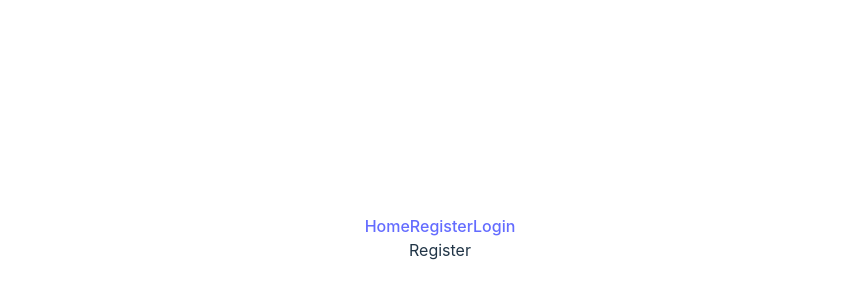
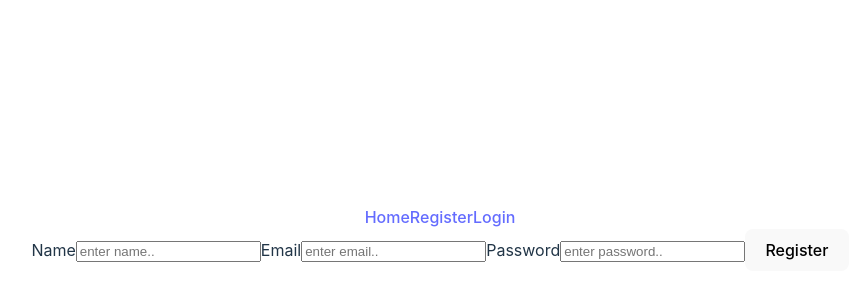
Before and after one commit to lenover12/WhatEatsWell, a React (Vite) app in the folder client/: page /register in a window 1280 px wide. Shown: the part 162-462 px from the top of the page, without its empty margins (200-1057 px from the left). Built offline with nearby package versions, Linux system fonts and the light colour scheme.

Commit message:
Login & Register initial state logic

```diff
--- a/client/src/pages/Login.jsx
+++ b/client/src/pages/Login.jsx
@@ -1,7 +1,25 @@
-import React from 'react'
+import { useState } from 'react'
+
 
 export default function Login() {
+  const [data, setData] = useState({
+    email: '',
+    password: '',
+  })
+
+  const loginUser = (e) => {
+    e.preventDefault()
+  }
+
   return (
-    <div>Login</div>
+    <div>
+    <form onSubmit={loginUser}>
+      <label>Email</label>
+      <input type="text" placeholder='enter email..' value={data.email} onChange={(e) => setData({...data, email: e.target.value})}/>
+      <label>Password</label>
+      <input type="text" placeholder='enter password..' value={data.password} onChange={(e) => setData({...data, password: e.target.value})}/>
+      <button type='submit'>Login</button>
+    </form>
+  </div>
   )
 }
--- a/client/src/pages/Register.jsx
+++ b/client/src/pages/Register.jsx
@@ -1,7 +1,27 @@
-import React from 'react'
+import { useState } from "react";
 
 export default function Register() {
+  const [data, setData] = useState({
+    name: '',
+    email: '',
+    password: '',
+  })
+
+  const registerUser = (e) => {
+    e.preventDefault();
+  };
+
   return (
-    <div>Register</div>
-  )
+    <div>
+      <form onSubmit={registerUser}>
+        <label>Name</label>
+        <input type="text" placeholder="enter name.." value={data.name} onChange={(e) => setData({...data, name: e.target.value})}/>
+        <label>Email</label>
+        <input type="text" placeholder="enter email.." value={data.email} onChange={(e) => setData({...data, email: e.target.value})}/>
+        <label>Password</label>
+        <input type="text" placeholder="enter password.." value={data.password} onChange={(e) => setData({...data, password: e.target.value})}/>
+        <button type="submit">Register</button>
+      </form>
+    </div>
+  );
 }
```
